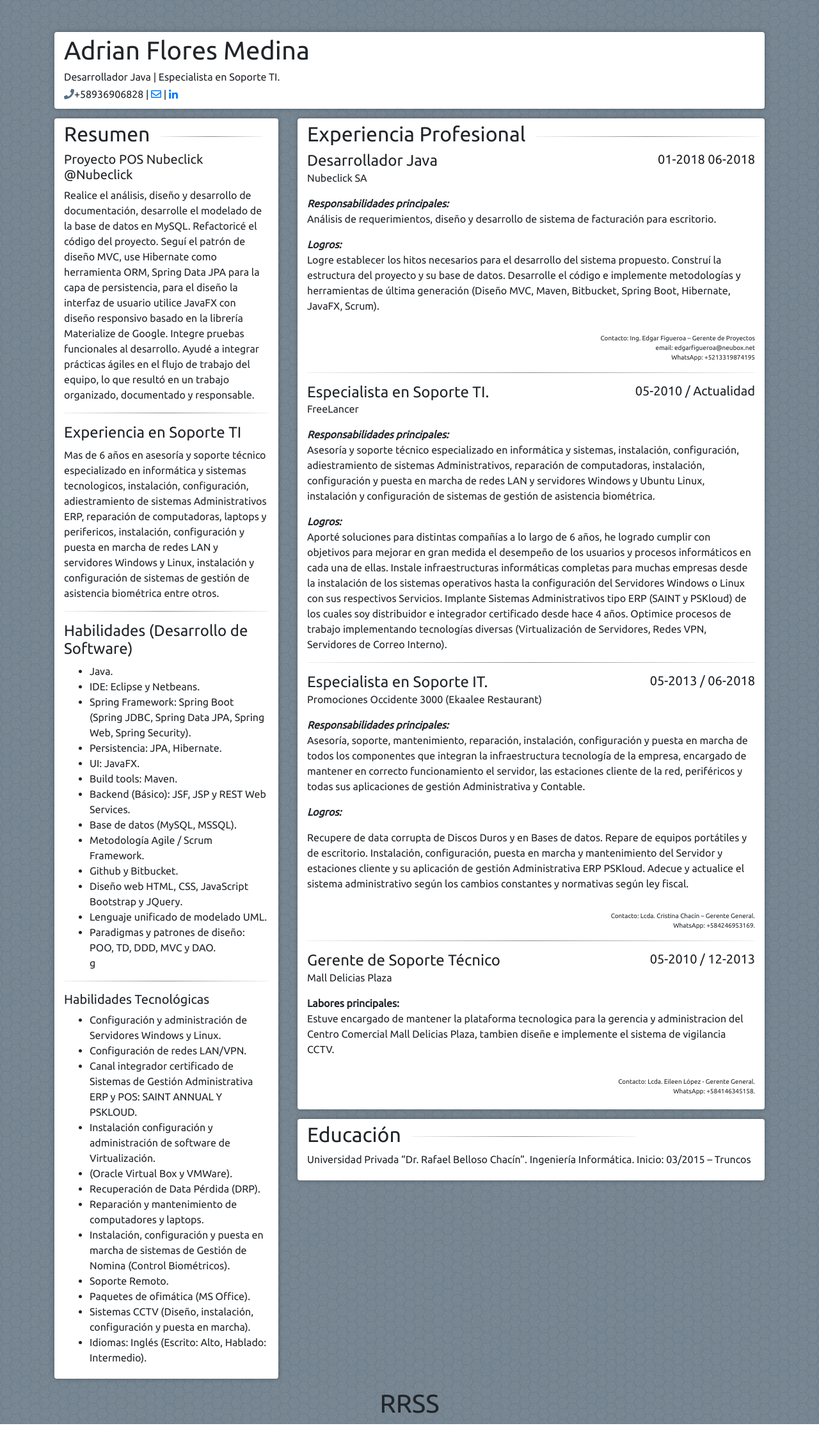
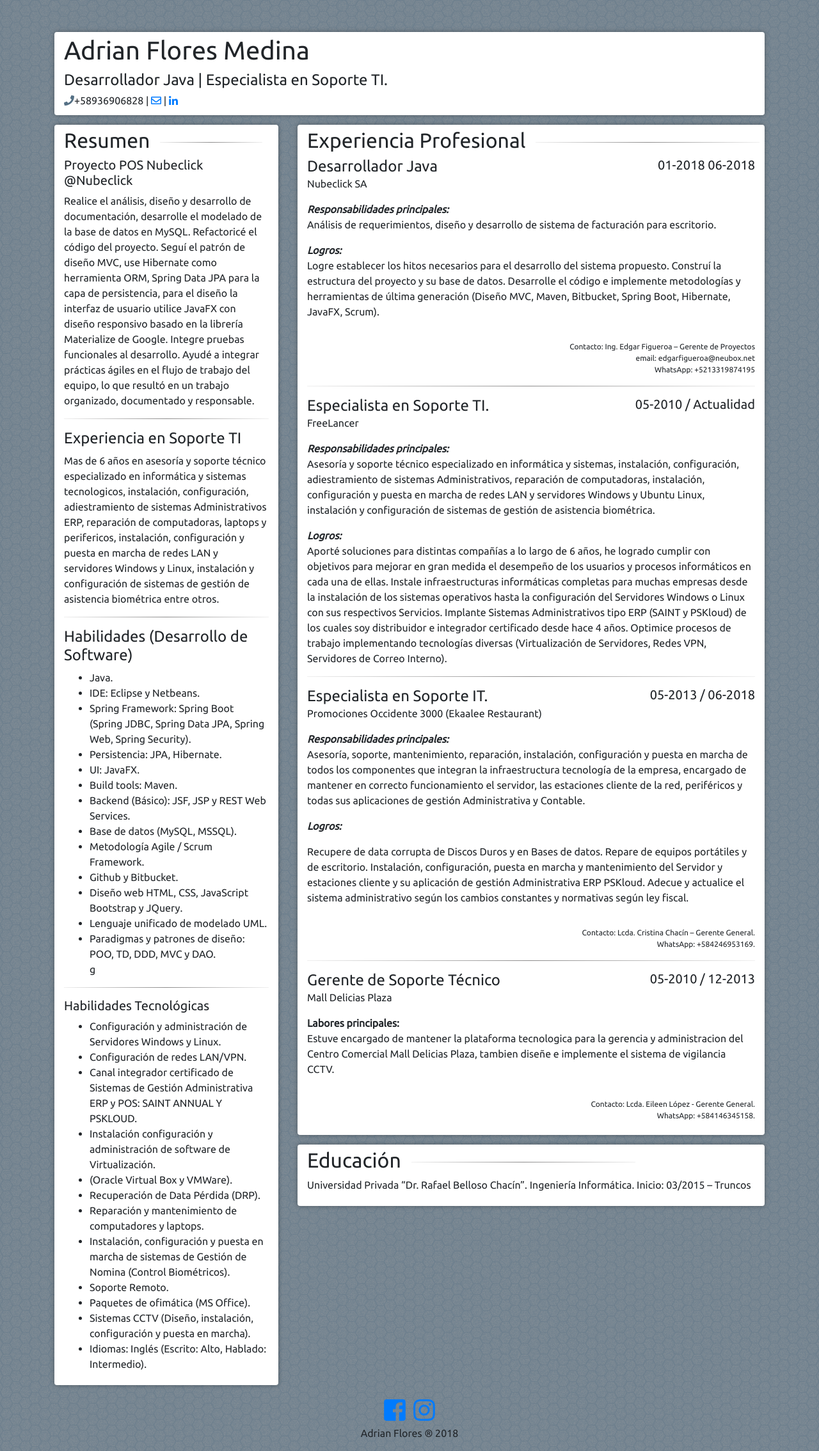
Before and after one commit to ajfmo/ajfmo.github.io, a PHP site: page / in a window 1280 px wide. Shown: the whole page at 64% size. Before the commit the page ends 2226 px from the top, so only its background shows below. Run offline with PHP 8.4, Linux system fonts and the light colour scheme.

Commit message:
Update 4

```diff
--- a/css/style.css
+++ b/css/style.css
@@ -48,18 +48,48 @@ hr {
 }
 
 .contacto {
-  font-size: 10px;
+  font-size: 12px;
 }
 
-.misma-linea h4{
+.misma-linea h4 {
   display: inline;
 }
-.misma-linea h5{
+
+.misma-linea h5 {
   float: right;
   display: inline;
 }
 
-
 .fa-phone {
   color: #557085;
 }
+
+/* Sociales */
+.social:hover {
+     -webkit-transform: scale(1.1);
+     -moz-transform: scale(1.1);
+     -o-transform: scale(1.1);
+ }
+ .social {
+     -webkit-transform: scale(0.8);
+     /* Browser Variations: */
+     -moz-transform: scale(0.8);
+     -o-transform: scale(0.8);
+     -webkit-transition-duration: 0.5s;
+     -moz-transition-duration: 0.5s;
+     -o-transition-duration: 0.5s;
+ }
+
+/*
+    Multicoloured Hover Variations
+*/
+
+ #social-fb:hover {
+     color: #3B5998;
+ }
+ #social-tw:hover {
+     color: #4099FF;
+ }
+ #social-in:hover {
+     color: rgb(144, 85, 43)
+ }
--- a/index.html
+++ b/index.html
@@ -14,6 +14,7 @@
   <link rel="stylesheet" href="css/style.css">
   <link href="https://fonts.googleapis.com/css?family=Ubuntu" rel="stylesheet">
   <link rel="icon" href="favicon.png" sizes="16x16 32x32" type="image/png">
+
   <title>Web Curriculum Vitae | Adrian Flores</title>
 </head>
 
@@ -23,7 +24,7 @@
       <div class="col-md-12 tarjetas nombre">
         <div>
           <h1>Adrian Flores Medina</h1>
-          <h6>Desarrollador Java | Especialista en Soporte TI.</h6>
+          <h4>Desarrollador Java | Especialista en Soporte TI.</h4>
           <h6><i class="fas fa-phone"></i></i>+58936906828 | <a href="mailto:aj.fm@hotmail.com?Subject=Hello%20again"><i class="far fa-envelope"></i></a> | <a href="https://www.linkedin.com/in/ajfmo/" target="_blank"><i class="fab fa-linkedin-in"></i></a></h6>
         </div>
       </div>
@@ -162,11 +163,13 @@
       </main>
     </div>
   </div>
-  <div class="footer">
-    <div class="container social text-center">
-      <h1>RRSS</h1>
+  <footer class="footer text-center">
+    <div class="container">
+      <a href="https://www.facebook.com/ajfmo" target="_blank"><i class="fab fa-facebook-square fa-3x social" id="social-fb"></i></a>
+      <a href="https://www.instagram.com/ajfmo" target="_blank"><i class="fab fa-instagram fa-3x social" id="social-ins"></i></a>
     </div>
-  </div>
+    <p>Adrian Flores  ® 2018 </p>
+  </footer>
 </div>
 
 <script src="js/jquery.min.js"></script>
```
